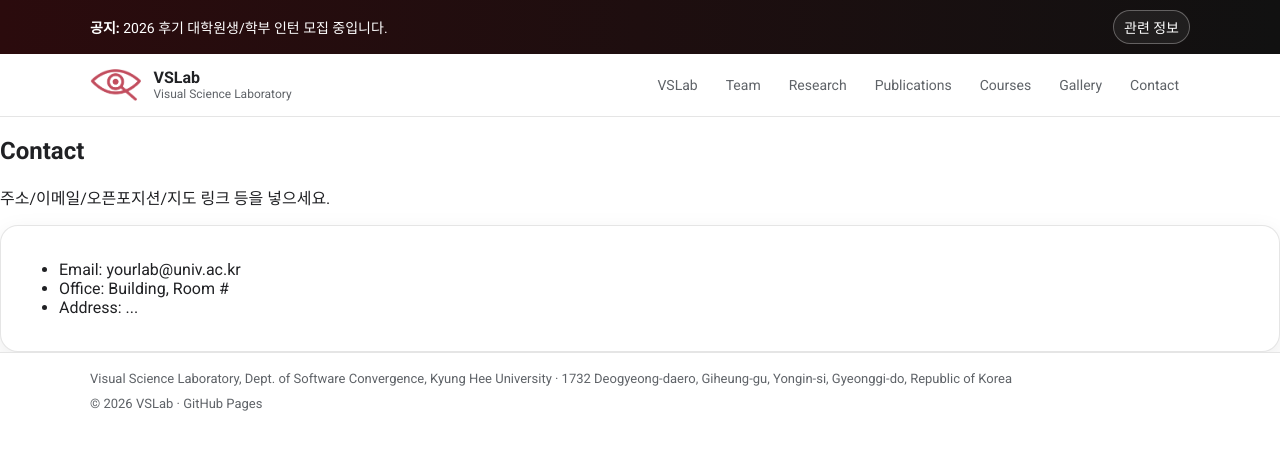
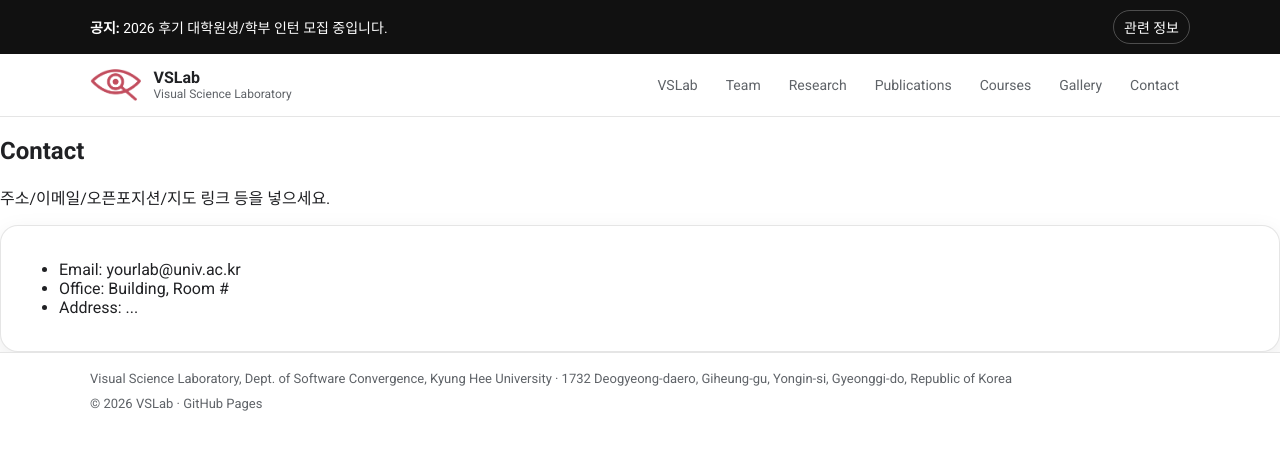
Before and after one commit to spoiuy3/VSLab_website, a Jekyll site: the page built from contact.md, in a window 1280 px wide. Shown: the top 450 px of the page. Built offline with Jekyll 4.4.1, drawn with Linux system fonts in a browser that asks for light colours.

Commit message:
Revert "Edit: details"
This reverts commit 81b960457a50bfe78d06f79560c1de0fe9968629.

```diff
--- a/assets/css/style.css
+++ b/assets/css/style.css
@@ -32,7 +32,7 @@
    Top notice
 ========================= */
 .top-notice{
-  background: linear-gradient(90deg, #2b0b0d, #111);
+  background: #111;
   color: #fff;
   font-size: 14px;
 }
@@ -45,14 +45,12 @@
 }
 .top-notice__btn{
   color:#fff;
-  border: 1px solid rgba(255,255,255,0.30);
-  background: rgba(255,255,255,0.06);
+  border: 1px solid rgba(255,255,255,0.25);
   padding: 6px 10px;
   border-radius: 999px;
 }
 .top-notice__btn:hover{
-  background: rgba(255,255,255,0.10);
-  border-color: rgba(255,255,255,0.55);
+  border-color: rgba(255,255,255,0.6);
 }
 
 /* =========================
@@ -278,11 +276,6 @@
 }
 .news .news-text a:hover{
   text-decoration-color: rgba(0,0,0,0.65);
-}
-
-.news-highlight{
-  color: var(--accent);
-  font-weight: 700; /* 원하면 600~800 조절 */
 }
 
 /* =========================
```
Also changed, not shown: index.md (+2 -2 lines).
